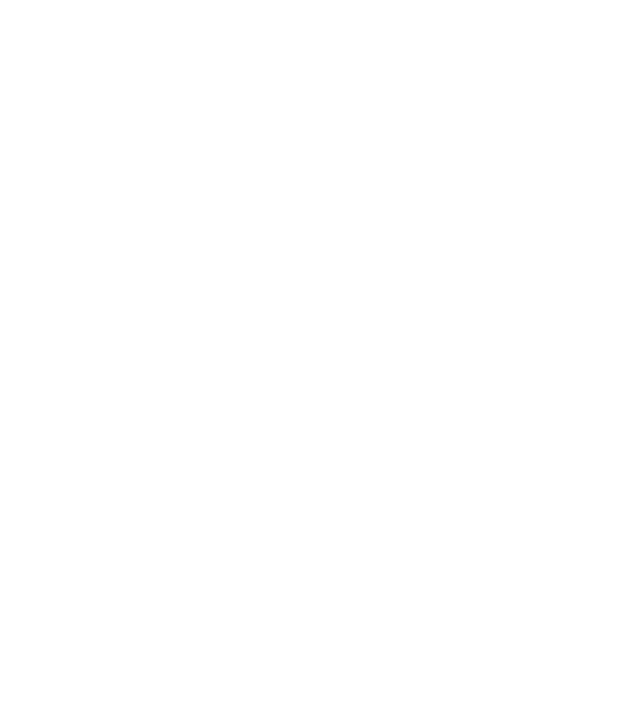
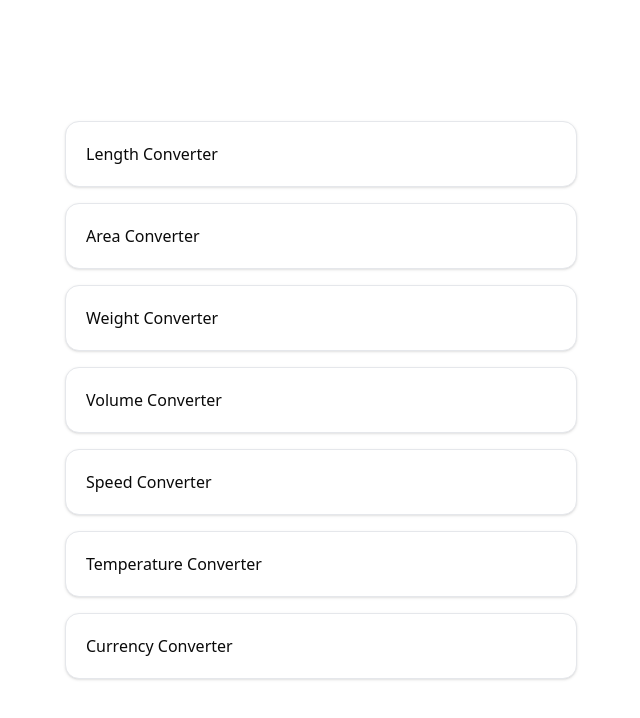
Before and after one commit to dominikw123/portfolio.unit-converter-app, a React (Vite) app: page / in a window 1280 px wide. Shown: the top 718 px of the page, without its empty margins (319-959 px from the left). Built offline with nearby package versions, Linux system fonts and the light colour scheme.

Commit message:
feature: converter components for each one

```diff
--- a/src/App.tsx
+++ b/src/App.tsx
@@ -1,6 +1,21 @@
+import LengthConverter from "@/components/LengthConverter";
+import AreaConverter from "@/components/AreaConverter";
+import WeightConverter from "@/components/WeightConverter";
+import VolumeConverter from "@/components/VolumeConverter";
+import SpeedConverter from "@/components/SpeedConverter";
+import TemperatureConverter from "@/components/TemperatureConverter";
+import CurrencyConverter from "@/components/CurrencyConverter";
+
 export default function App() {
   return (
     <main className="p-0 flex flex-col gap-4 items-center justify-center w-full min-h-screen overflow-x-hidden sm:p-10">
+      <LengthConverter />
+      <AreaConverter />
+      <WeightConverter />
+      <VolumeConverter />
+      <SpeedConverter />
+      <TemperatureConverter />
+      <CurrencyConverter />
     </main>
   );
 }
--- /dev/null
+++ b/src/components/AreaConverter.tsx
@@ -0,0 +1,9 @@
+import ConverterWrapper from "@/components/ConverterWrapper";
+
+export default function AreaConverter() {
+  return (
+    <ConverterWrapper>
+      <h1>Area Converter</h1>
+    </ConverterWrapper>
+  );
+}
--- /dev/null
+++ b/src/components/CurrencyConverter.tsx
@@ -0,0 +1,9 @@
+import ConverterWrapper from "@/components/ConverterWrapper";
+
+export default function CurrencyConverter() {
+  return (
+    <ConverterWrapper>
+      <h1>Currency Converter</h1>
+    </ConverterWrapper>
+  );
+}
--- /dev/null
+++ b/src/components/LengthConverter.tsx
@@ -0,0 +1,9 @@
+import ConverterWrapper from "@/components/ConverterWrapper";
+
+export default function LengthConverter() {
+  return (
+    <ConverterWrapper>
+      <h1>Length Converter</h1>
+    </ConverterWrapper>
+  );
+}
--- /dev/null
+++ b/src/components/SpeedConverter.tsx
@@ -0,0 +1,9 @@
+import ConverterWrapper from "@/components/ConverterWrapper";
+
+export default function SpeedConverter() {
+  return (
+    <ConverterWrapper>
+      <h1>Speed Converter</h1>
+    </ConverterWrapper>
+  );
+}
--- /dev/null
+++ b/src/components/TemperatureConverter.tsx
@@ -0,0 +1,9 @@
+import ConverterWrapper from "@/components/ConverterWrapper";
+
+export default function TemperatureConverter() {
+  return (
+    <ConverterWrapper>
+      <h1>Temperature Converter</h1>
+    </ConverterWrapper>
+  );
+}
--- /dev/null
+++ b/src/components/VolumeConverter.tsx
@@ -0,0 +1,9 @@
+import ConverterWrapper from "@/components/ConverterWrapper";
+
+export default function VolumeConverter() {
+  return (
+    <ConverterWrapper>
+      <h1>Volume Converter</h1>
+    </ConverterWrapper>
+  );
+}
--- /dev/null
+++ b/src/components/WeightConverter.tsx
@@ -0,0 +1,9 @@
+import ConverterWrapper from "@/components/ConverterWrapper";
+
+export default function WeightConverter() {
+  return (
+    <ConverterWrapper>
+      <h1>Weight Converter</h1>
+    </ConverterWrapper>
+  );
+}
```
